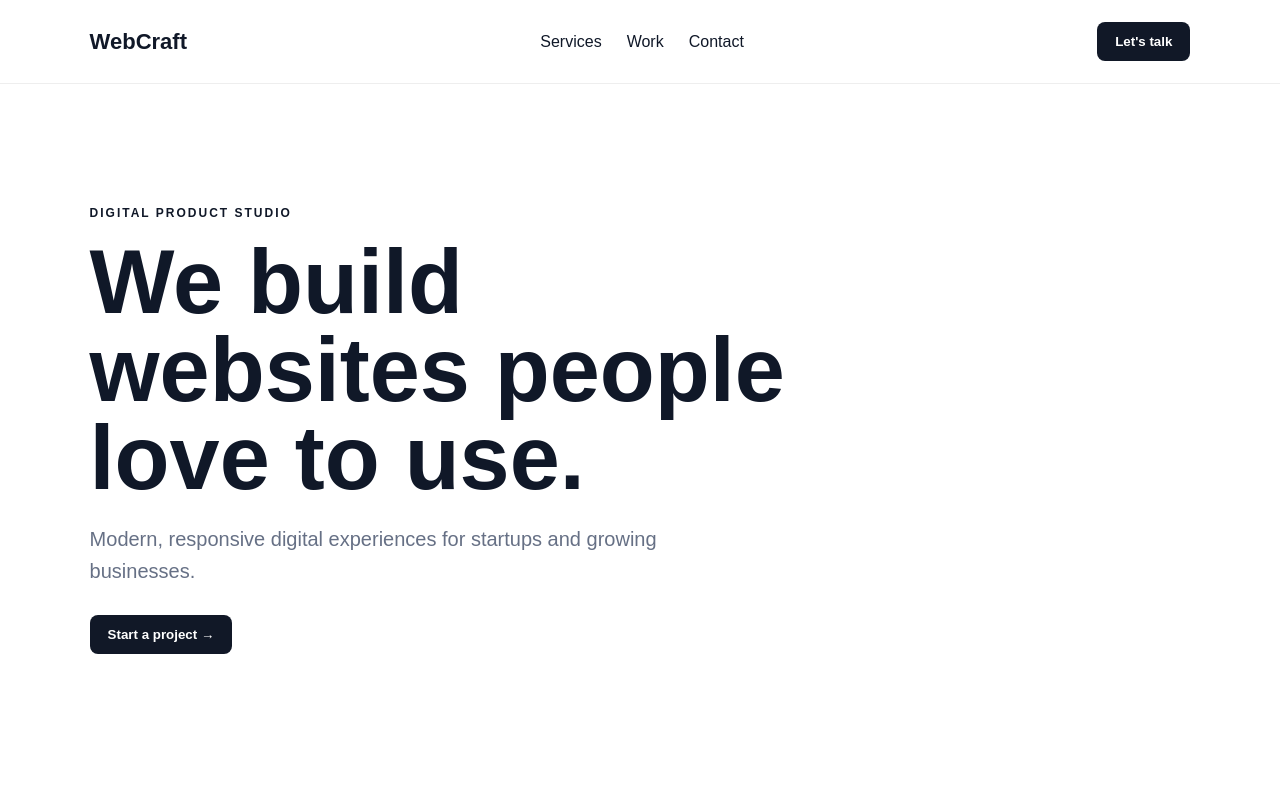
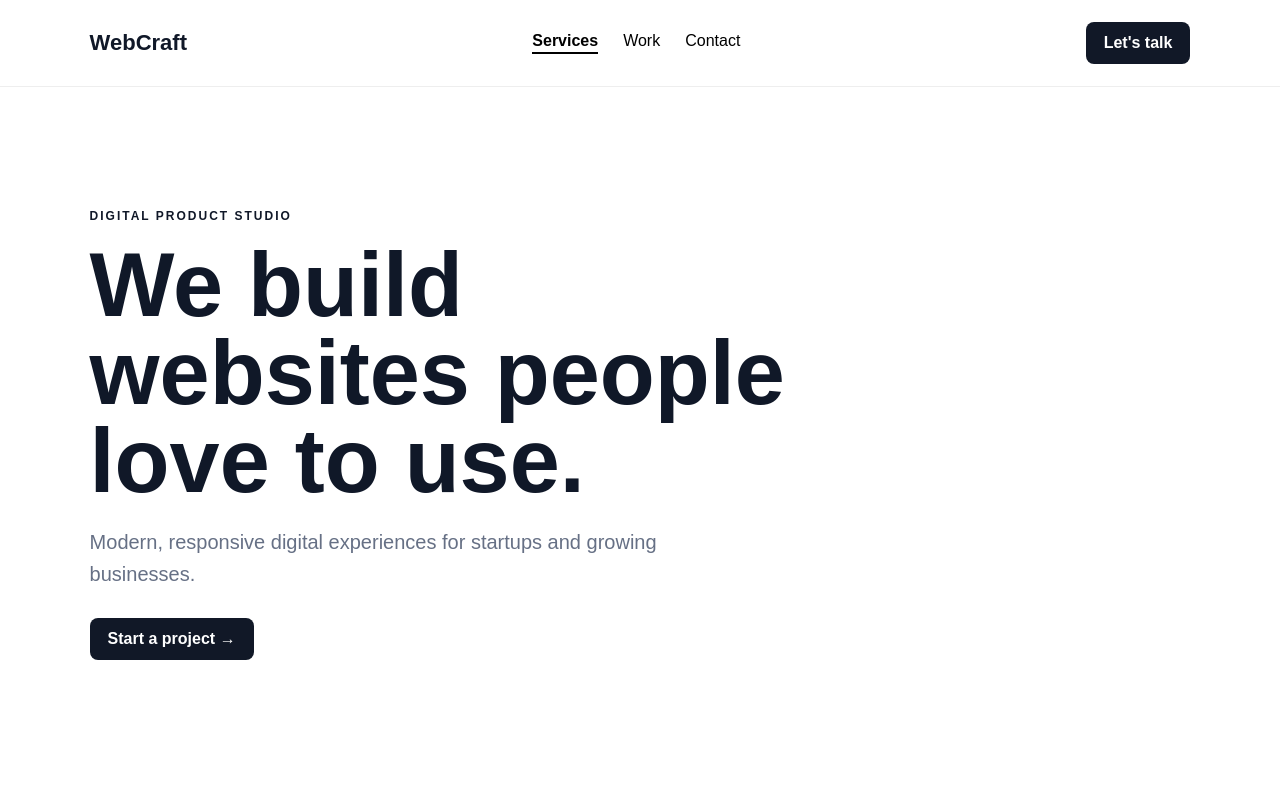
Before and after one commit to mandadapuswarna/webcraft-business-landing-page, a React (Vite) app: page / in a window 1280 px wide. Shown: the top 800 px of the page. Built offline with nearby package versions, Linux system fonts and the light colour scheme.

Commit message:
feat: improve navigation and smooth scrolling

```diff
--- a/src/components/Header/Header.jsx
+++ b/src/components/Header/Header.jsx
@@ -1,13 +1,48 @@
+import { useEffect, useState } from "react";
+
 export default function Header() {
+  const [activeSection, setActiveSection] = useState("");
+
+  useEffect(() => {
+    const sections = ["services", "work", "contact"]
+      .map((id) => document.getElementById(id))
+      .filter(Boolean);
+
+    const observer = new IntersectionObserver(
+      (entries) => {
+        const visibleSection = entries
+          .filter((entry) => entry.isIntersecting)
+          .sort((first, second) => second.intersectionRatio - first.intersectionRatio)[0];
+
+        if (visibleSection) {
+          setActiveSection(visibleSection.target.id);
+        }
+      },
+      { rootMargin: "-20% 0px -60%" },
+    );
+
+    sections.forEach((section) => observer.observe(section));
+
+    return () => observer.disconnect();
+  }, []);
+
   return (
     <header>
       <b>WebCraft</b>
       <nav>
-        <a href="#services">Services</a>
-        <a href="#work">Work</a>
-        <a href="#contact">Contact</a>
+        <a className={activeSection === "services" ? "active" : ""} href="#services">
+          Services
+        </a>
+        <a className={activeSection === "work" ? "active" : ""} href="#work">
+          Work
+        </a>
+        <a className={activeSection === "contact" ? "active" : ""} href="#contact">
+          Contact
+        </a>
       </nav>
-      <button>Let's talk</button>
+      <a className="button" href="#contact">
+        Let's talk
+      </a>
     </header>
   );
 }
--- a/src/components/Hero/Hero.jsx
+++ b/src/components/Hero/Hero.jsx
@@ -7,7 +7,9 @@ export default function Hero() {
         Modern, responsive digital experiences for startups and growing
         businesses.
       </p>
-      <button>Start a project →</button>
+      <a className="button" href="#work">
+        Start a project →
+      </a>
     </section>
   );
 }
--- a/src/styles.css
+++ b/src/styles.css
@@ -15,6 +15,9 @@ header {
   align-items: center;
   padding: 22px 7%;
   border-bottom: 1px solid #eee;
+  position: sticky;
+  top: 0;
+  background: #fff;
 }
 header b {
   font-size: 22px;
@@ -23,11 +26,37 @@ nav {
   display: flex;
   gap: 25px;
 }
+nav a {
+  position: relative;
+  color: #000;
+  padding-bottom: 4px;
+  transition: color 0.2s ease-in;
+}
+nav a::after {
+  content: "";
+  position: absolute;
+  right: 0;
+  bottom: 0;
+  left: 0;
+  height: 2px;
+  background: currentColor;
+  transform: scaleX(0);
+  transform-origin: center;
+  transition: transform 0.2s ease-in;
+}
+nav a.active {
+  font-weight: bold;
+}
+nav a.active::after {
+  transform: scaleX(1);
+}
 a {
   text-decoration: none;
   color: inherit;
 }
-button {
+button,
+.button {
+  display: inline-block;
   background: #111827;
   color: #fff;
   border: 0;
```
Also changed, not shown: 1 other file (tests, documents, lock files or other folders).
